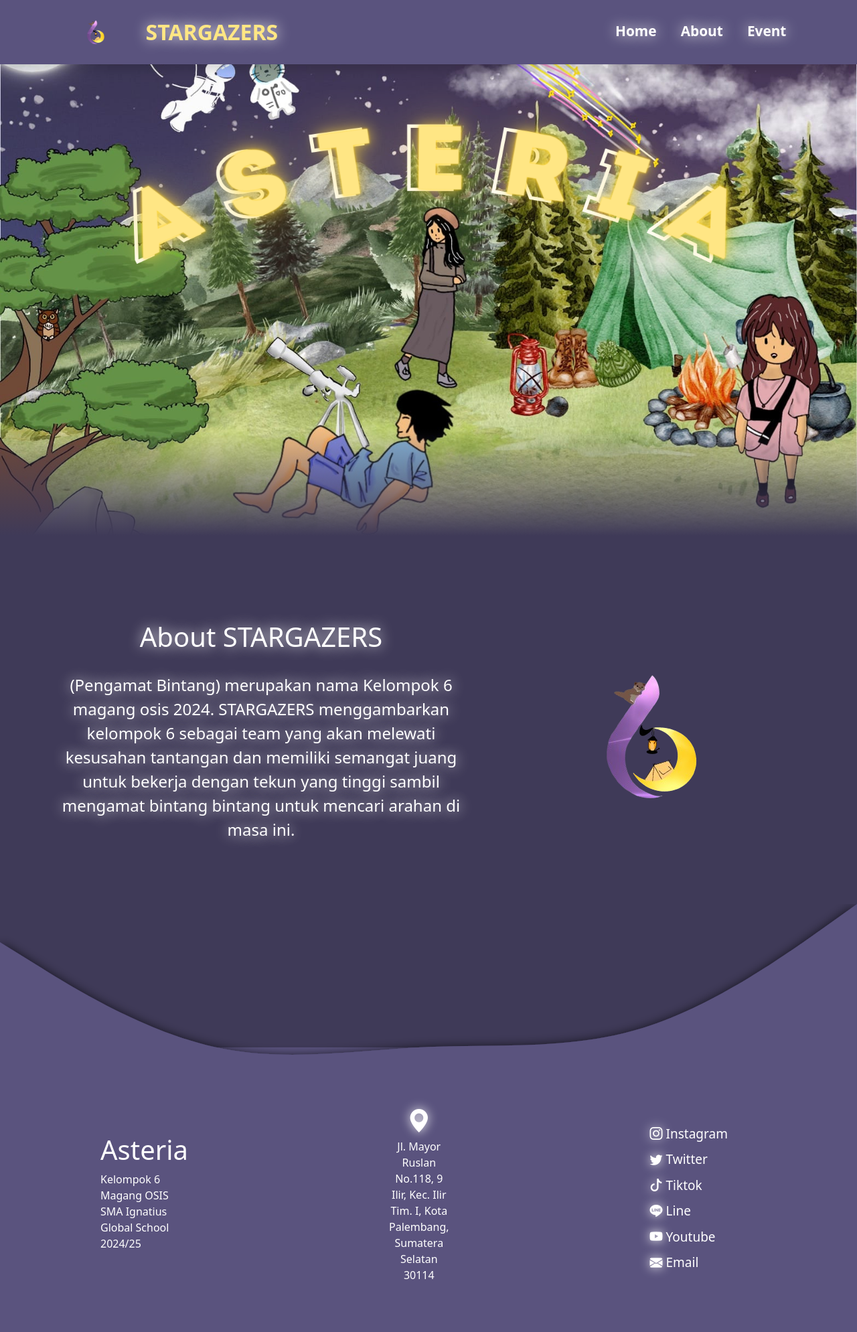
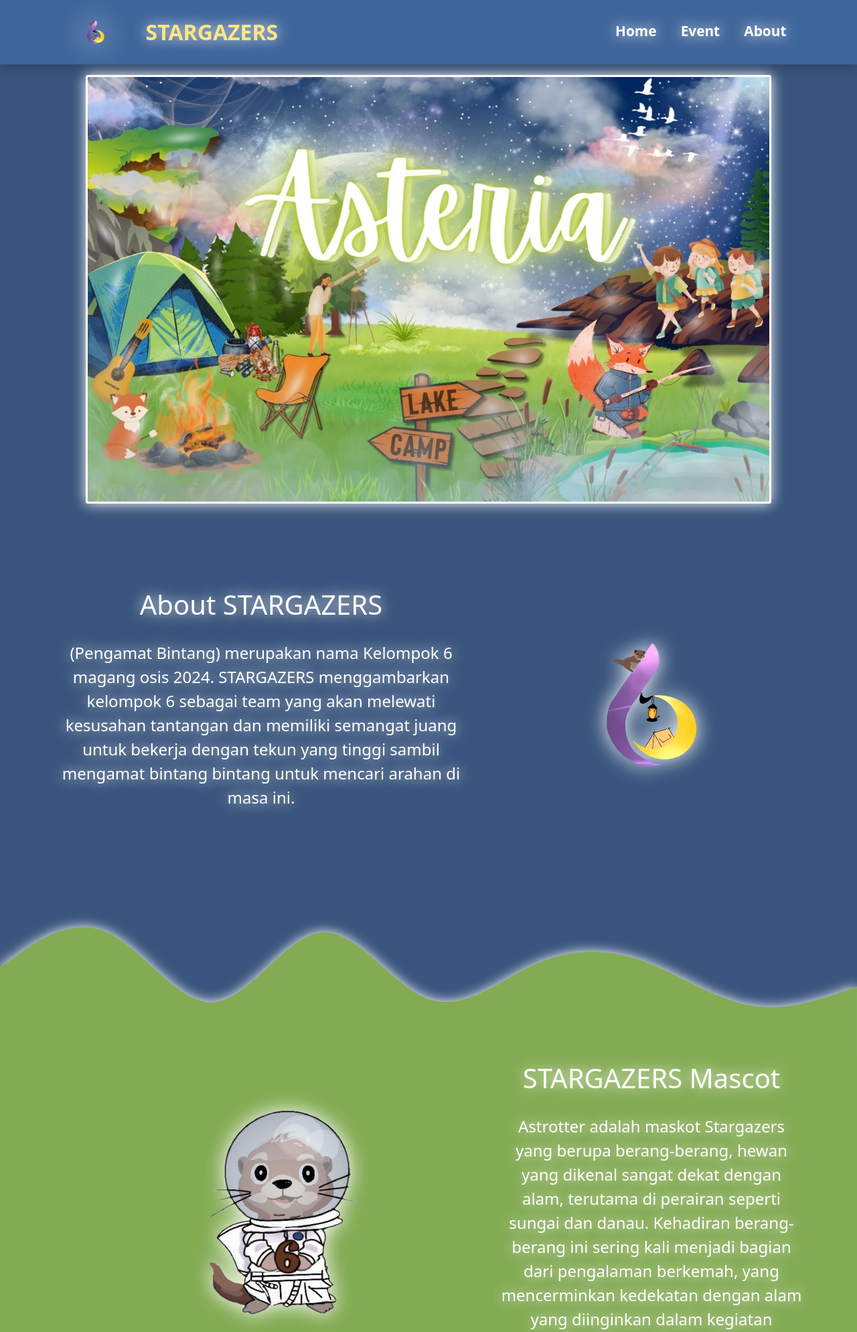
Before and after one commit to kyzn-15/Asteria, a Flask app: template templates/homepage.html in a window 1280 px wide. Shown: the top 1989 px of the page at 67% size. Run offline with Flask 3, Linux system fonts and the light colour scheme; the template is opened without the code that fills it, so the values that code supplies are empty.

Commit message:
home page layout

```diff
--- a/static/homepage.css
+++ b/static/homepage.css
@@ -1,11 +1,12 @@
 :root {
-  --background-color: rgb(63, 58, 88);
-  --nav-bg: rgb(90, 83, 126);
+  --background-color: rgb(57, 85, 125);
+  --nav-bg: rgb(63, 102, 155);
   --header: rgb(38, 32, 66);
   --trans-white: rgba(255, 255, 255, 0.648);
-  --green: rgb(135, 153, 71);
-  --light-green: rgb(202, 229, 106);
+  --green: rgb(131, 171, 82);
+  --light-green: rgb(180, 227, 86);
   --yellow: rgb(255, 230, 132);
+  --dark-yellow: rgb(223, 199, 91);
 }
 
 * {
@@ -70,6 +71,7 @@ body {
   width: var(--size);
   height: var(--size);
   border-radius: 50%;
+  filter: drop-shadow(0px 0px 20px white);
 }
 
 .navbarv .navbarv-nav a {
@@ -124,37 +126,28 @@ body {
   font-size: 4rem;
 }
 
-section.banner {
+section.preview{
   --size: 100vw;
-  position: relative;
   width: var(--size);
-  height: calc(var(--size) / 1.6);
   display: flex;
   justify-content: center;
-  align-items: center;
-  flex-direction: column;
+  margin-top: 80px;
   background-color: var(--background-color);
 }
 
-section.banner img {
-  width: 100vw;
-  height: calc(100vw / 1.6);
-  background-color: gray;
+section.preview .banner-about{
+  --size: 80vw;
+  width: var(--size);
+  height: calc(var(--size) /1.6);
+  margin-top: 2rem;
+  background-image: url(../static/assets/Asteria_Banner.png);
+  background-size: cover;
+  background-position: center;
+  border: 0.2rem solid white;
+  border-radius: 0.2rem;
+  box-shadow: 0px 0px 20px white;
 }
 
-section.banner .gradient-banner {
-  position: absolute;
-  z-index: 10;
-  left: 0;
-  bottom: 0;
-  height: 10rem;
-  width: 100%;
-  background: linear-gradient(
-    to bottom,
-    rgba(0, 0, 0, 0),
-    var(--background-color)
-  );
-}
 
 /* About Section */
 #about {
@@ -180,8 +173,54 @@ section.banner .gradient-banner {
   font-size: 1.5rem;
 }
 
-#about .waves-1 {
-  margin-bottom: -120px;
+img.about-logo{
+  filter: drop-shadow(0px 0px 15px white);
+}
+
+#about .waves-3 {
+  margin-bottom: -100px;
+  background-color: var(--dark-yellow);
+}
+
+/* Reverse */
+.reverse-wrap{
+  width: 100vw;
+  background-color: var(--green);
+}
+
+#about .container.reverse {
+  color: white;
+  display: flex;
+  flex-direction: row-reverse;
+  justify-content: space-between;
+  align-items: center;
+  background-color: var(--green);
+}
+
+/* About Preview */
+.waves-2{
+  background-color: var(--green);
+}
+
+.about-wrap{
+  background-color: var(--dark-yellow);
+  width: 100vw;
+  display: flex;
+  align-items: center;
+  flex-direction: column;
+}
+
+.about-banner{
+  --size: 50vw;
+  width: var(--size);
+  height: calc(var(--size) /1.6);
+  margin-top: 2rem;
+  background-image: url(../static/assets/Asteria_Banner.png);
+  background-size: cover;
+  background-position: center;
+  border: 0.2rem solid white;
+  border-radius: 0.2rem;
+  box-shadow: 0px 0px 20px white;
 }
 
 /* Section General */
@@ -266,7 +305,7 @@ footer {
     padding: 0 10%;
   }
 
-  #about .waves-1 {
+  #about .waves-3 {
     margin-bottom: -60px;
   }
 
@@ -308,17 +347,27 @@ footer {
     overflow-x: hidden;
   }
 
-  #about .container {
-    flex-direction: column;
+  #about .container{
+    flex-direction: column-reverse;
+  }
+
+  #about .container.reverse{
+    flex-direction: column-reverse;
   }
 
   #about .container .description p {
     font-size: 12px;
   }
 
-  #about .container img {
+  #about .container img{
     width: 200px;
     height: 200px;
+  }
+
+  #about .container.reverse img{
+    --size: 200px;
+    width: 350px;
+    height: var(--size);
   }
 
   #hamburger-menu {
@@ -382,3 +431,10 @@ footer {
     transform: scaleX(0.2);
   }
 }
+
+@media (max-width: 590px){
+  #information .contact-person div{
+    font-size: 1rem;
+    flex-direction: column;
+  }
+}
--- a/templates/homepage.html
+++ b/templates/homepage.html
@@ -34,6 +34,8 @@
       href="https://unpkg.com/boxicons@2.1.4/css/boxicons.min.css"
       rel="stylesheet"
     />
+    <!-- Favicon -->
+    <link rel="shortcut icon" href="../static/assets/favicon_logo.png" type="image/x-icon">
 
     <script src="../static/script.js"></script>
   </head>
@@ -46,8 +48,8 @@
 
       <div class="navbarv-nav">
         <a href="#home">Home</a>
+        <a href="index.html">Event</a>
         <a href="#about">About</a>
-        <a href="index.html">Event</a>
       </div>
 
       <div class="navbarv-extra">
@@ -56,9 +58,10 @@
     </nav>
 
     <!-- Banner -->
-    <section class="banner" id="home">
-      <img src="../static/assets/Asteria_Banner.png" alt="" />
-      <section class="gradient-banner"></section>
+    <section class="preview">
+      <a href="../templates/index.html">
+        <div class="banner-about"></div>
+      </a>
     </section>
 
     <!-- About Section -->
@@ -74,31 +77,86 @@
             di masa ini.
           </p>
         </div>
-        <img src="../static/assets/kelompok-6-logo.png" alt="">
+        <img src="../static/assets/kelompok-6-logo.png" alt="" class="about-logo">
       </div>
+
       <!-- Waves 1 -->
-      <svg
-        class="waves-1"
-        xmlns="http://www.w3.org/2000/svg"
-        viewBox="0 0 1440 320"
-      >
+      <svg xmlns="http://www.w3.org/2000/svg" viewBox="0 0 1440 320">
         <defs>
           <filter id="waveShadow" x="-50%" y="-50%" width="200%" height="200%">
             <feGaussianBlur in="SourceAlpha" stdDeviation="10" result="blur" />
-            <feOffset in="blur" dx="0" dy="4" result="offsetBlur" />
-            <feComponentTransfer>
-              <feFuncA type="linear" slope="0.3" />
-            </feComponentTransfer>
+            <feOffset in="blur" dx="0" dy="0" result="offsetBlur" />
+            <feFlood flood-color="white" flood-opacity="1" result="color" />
+            <feComposite in2="offsetBlur" operator="in" result="shadow" />
             <feMerge>
-              <feMergeNode in="offsetBlur" />
+              <feMergeNode in="shadow" />
+              <feMergeNode in="SourceGraphic" />
+            </feMerge>
+          </filter>
+        </defs>
+        <path filter="url(#waveShadow)" fill="rgb(131, 171, 82)" fill-opacity="1" d="M0,160L30,138.7C60,117,120,75,180,101.3C240,128,300,224,360,218.7C420,213,480,107,540,101.3C600,96,660,192,720,213.3C780,235,840,181,900,154.7C960,128,1020,128,1080,149.3C1140,171,1200,213,1260,224C1320,235,1380,213,1410,202.7L1440,192L1440,320L1410,320C1380,320,1320,320,1260,320C1200,320,1140,320,1080,320C1020,320,960,320,900,320C840,320,780,320,720,320C660,320,600,320,540,320C480,320,420,320,360,320C300,320,240,320,180,320C120,320,60,320,30,320L0,320Z"></path>
+      </svg>
+
+      <div class="reverse-wrap">
+        <div class="container reverse">
+          <div class="description">
+            <h2 class="heading hidden text-shadow">STARGAZERS Mascot</h2>
+            <p class="hidden text-shadow">
+              Astrotter adalah maskot Stargazers yang berupa berang-berang, hewan yang dikenal sangat dekat dengan alam, terutama di perairan seperti sungai dan danau. Kehadiran berang-berang ini sering kali menjadi bagian dari pengalaman berkemah, yang mencerminkan kedekatan dengan alam yang diinginkan dalam kegiatan camping night tersebut.
+            </p>
+          </div>
+          <img src="../static/assets/Astrotter.png
+          " alt="" class="about-logo">
+        </div>
+      </div>
+
+      <!-- Waves-2 -->
+
+      <svg xmlns="http://www.w3.org/2000/svg" viewBox="0 0 1440 320" class="waves-2">
+        <defs>
+          <filter id="waveShadow" x="-50%" y="-50%" width="200%" height="200%">
+            <feGaussianBlur in="SourceAlpha" stdDeviation="10" result="blur" />
+            <feOffset in="blur" dx="0" dy="0" result="offsetBlur" />
+            <feFlood flood-color="white" flood-opacity="1" result="color" />
+            <feComposite in2="offsetBlur" operator="in" result="shadow" />
+            <feMerge>
+              <feMergeNode in="shadow" />
               <feMergeNode in="SourceGraphic" />
             </feMerge>
           </filter>
         </defs>
 
+        <path filter="url(#waveShadow)" fill="rgb(223, 199, 91)" fill-opacity="1" d="M0,128L34.3,149.3C68.6,171,137,213,206,208C274.3,203,343,149,411,144C480,139,549,181,617,208C685.7,235,754,245,823,234.7C891.4,224,960,192,1029,160C1097.1,128,1166,96,1234,90.7C1302.9,85,1371,107,1406,117.3L1440,128L1440,320L1405.7,320C1371.4,320,1303,320,1234,320C1165.7,320,1097,320,1029,320C960,320,891,320,823,320C754.3,320,686,320,617,320C548.6,320,480,320,411,320C342.9,320,274,320,206,320C137.1,320,69,320,34,320L0,320Z"></path>
+
+      </svg>
+
+      <div class="about-wrap">
+        <h2 class="heading text-shadow">More About Stargazers</h2>
+        <div class="about-banner"></div>
+      </div>
+
+      <!-- Waves 3 -->
+      <svg
+        class="waves-3"
+        xmlns="http://www.w3.org/2000/svg"
+        viewBox="0 0 1440 320"
+      >
+      <defs>
+        <filter id="waveShadow" x="-50%" y="-50%" width="200%" height="200%">
+          <feGaussianBlur in="SourceAlpha" stdDeviation="10" result="blur" />
+          <feOffset in="blur" dx="0" dy="0" result="offsetBlur" />
+          <feFlood flood-color="white" flood-opacity="1" result="color" />
+          <feComposite in2="offsetBlur" operator="in" result="shadow" />
+          <feMerge>
+            <feMergeNode in="shadow" />
+            <feMergeNode in="SourceGraphic" />
+          </feMerge>
+        </filter>
+      </defs>
+
         <path
           filter="url(#waveShadow)"
-          fill="rgb(90, 83, 126)"
+          fill="rgb(63, 102, 155)"
           fill-opacity="1"
           d="M0,64L60,101.3C120,139,240,213,360,240C480,267,600,245,720,240C840,235,960,245,1080,208C1200,171,1320,85,1380,42.7L1440,0L1440,320L1380,320C1320,320,1200,320,1080,320C960,320,840,320,720,320C600,320,480,320,360,320C240,320,120,320,60,320L0,320Z"
         ></path>
```
Also changed, not shown: static/assets/Asteria_Banner.png, static/assets/Astrotter.png (added).
